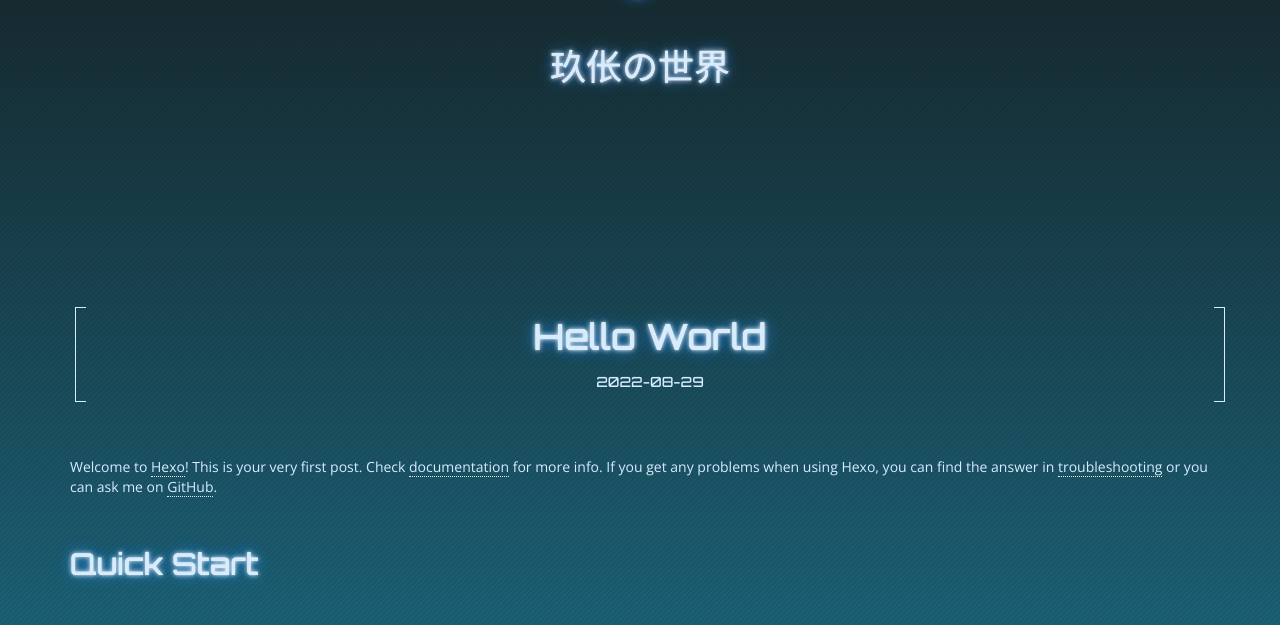
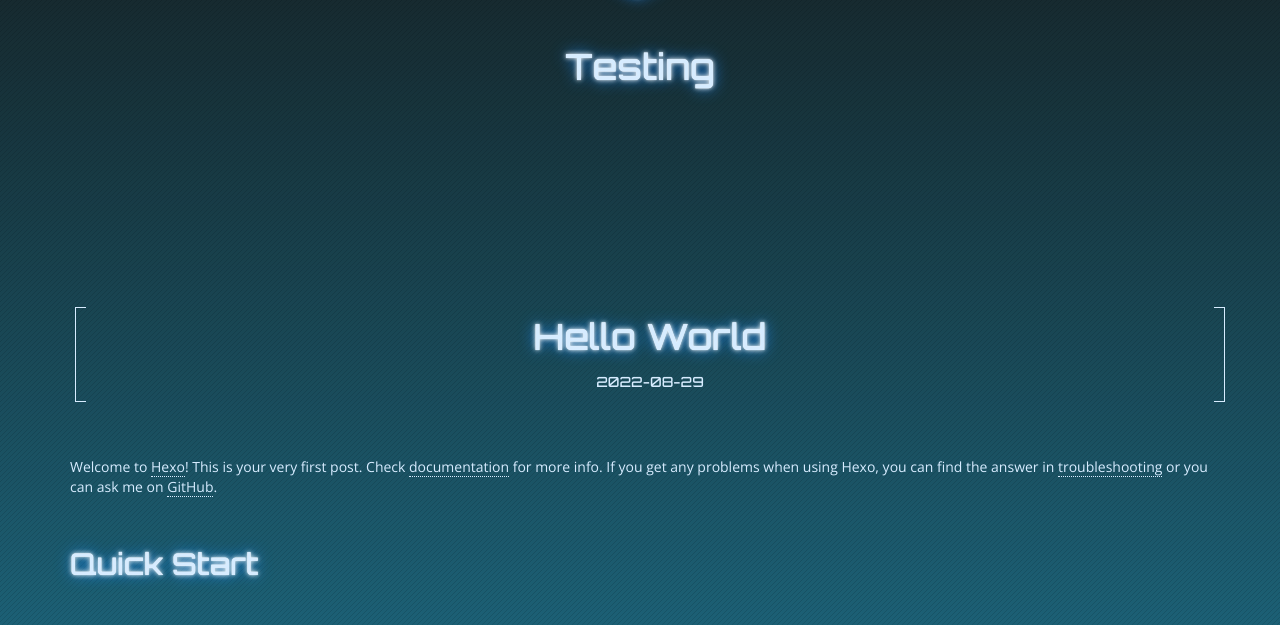
Before and after one commit to Xayzer3314/Xayzer3314.github.io, a plain HTML site: page index.html in a window 1280 px wide. Shown: the part 163-788 px from the top of the page. Drawn offline with nearby package versions, Linux system fonts and the light colour scheme.

Commit message:
Site updated: 2022-08-30 12:21:09

```diff
--- a/index.html
+++ b/index.html
@@ -13,19 +13,17 @@
 
     <!--Author-->
 
-        <meta name="author" content="玖伥">
-
 
     <!--Open Graph Title-->
 
-        <meta property="og:title" content="玖伥の世界"/>
+        <meta property="og:title" content="Testing"/>
 
 
     <!--Open Graph Description-->
 
 
     <!--Open Graph Site Name-->
-    <meta property="og:site_name" content="玖伥の世界"/>
+    <meta property="og:site_name" content="Testing"/>
 
     <!--Type page-->
 
@@ -43,7 +41,7 @@
 
     <!-- Title -->
 
-    <title>玖伥の世界</title>
+    <title>Testing</title>
 
     <!-- Bootstrap Core CSS -->
     <link rel="stylesheet" href="//maxcdn.bootstrapcdn.com/bootstrap/4.0.0-alpha.2/css/bootstrap.min.css" integrity="sha384-y3tfxAZXuh4HwSYylfB+J125MxIs6mR5FOHamPBG064zB+AFeWH94NdvaCBm8qnd" crossorigin="anonymous">
@@ -140,7 +138,7 @@
     <div class="logo">
         <a href="/"><i class="logo-icon fa fa-cube" aria-hidden="true"></i></a>
 
-            <h1 id="main-title" class="title">玖伥の世界</h1>
+            <h1 id="main-title" class="title">Testing</h1>
 
     </div>
 </header>
```
Also changed, not shown: 2022/08/29/hello-world/index.html (+2 -4 lines), archives/2022/08/index.html (+3 -5 lines), archives/2022/index.html (+3 -5 lines), archives/index.html (+3 -5 lines).
